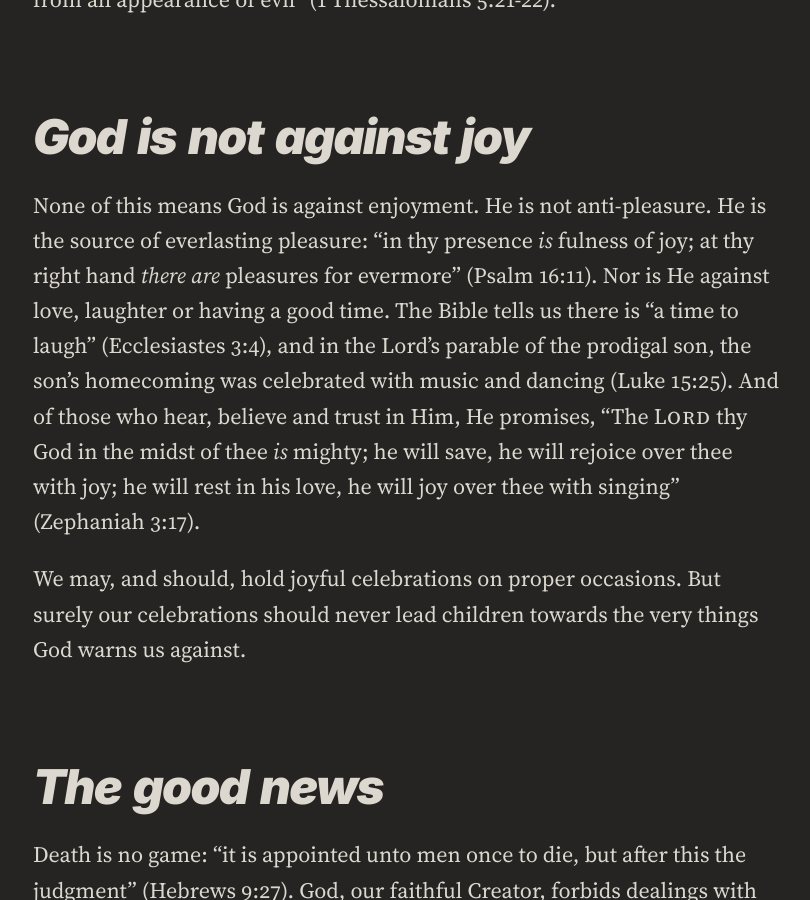
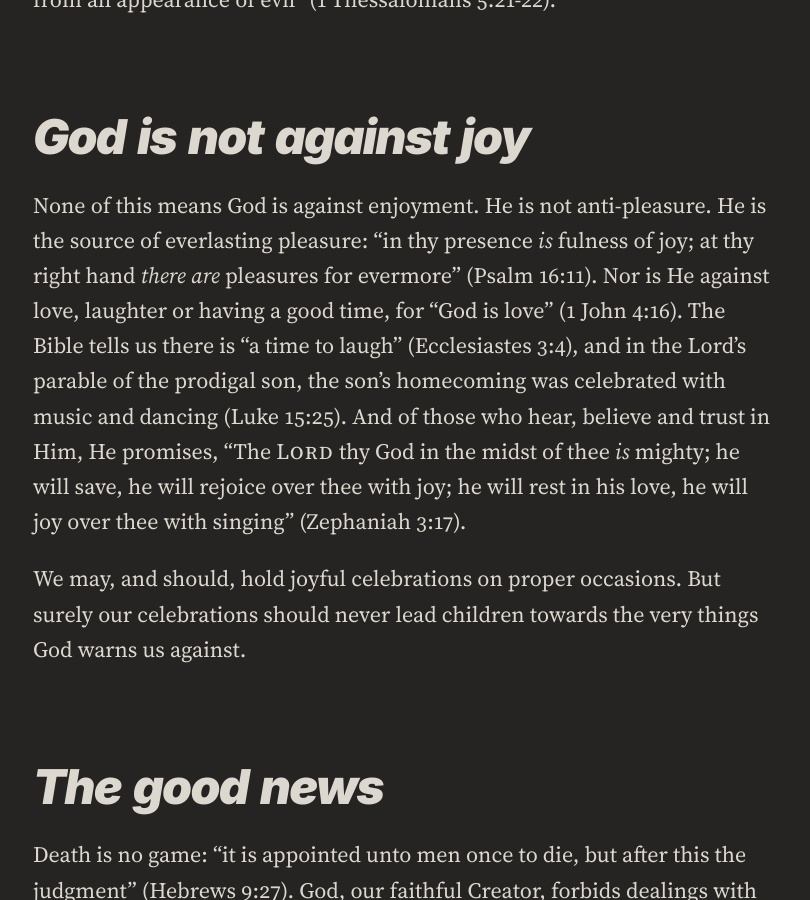
Before and after one commit to ForestWalkUK/truthpeaceandlove, a Jekyll site: the page built from _posts/2026-10-30-afraid-of-the-dark-halloween-light-of-the-world.md, in a window 1280 px wide and 900 px high, scrolled down 3763 px. Shown: the whole window, without its empty margins (15-825 px from the left). Built offline with Jekyll 4.4.1, drawn with Linux system fonts in a browser that asks for light colours; some of the changed text lies outside the part shown.

Commit message:
Added Scripture
“God is love” (1 John 4:16)

Also adjusted AI ratings

```diff
--- a/_posts/2026-10-30-afraid-of-the-dark-halloween-light-of-the-world.md
+++ b/_posts/2026-10-30-afraid-of-the-dark-halloween-light-of-the-world.md
@@ -5,9 +5,9 @@ gauges:
   direction: 1
   ideas: 1
   scripture: 4
-  drafting: 4
+  drafting: 3
   revision: 1
-  checking: 0
+  checking: 1
 ---
 *By Carl H, written with the help of Claude, an AI assistant made by Anthropic. See the note at the end for how.*
 
@@ -39,7 +39,7 @@ Some would say that cartoon ghosts and jokey witches simply make fun of evil. Bu
 
 ## God is not against joy
 
-None of this means God is against enjoyment. He is not anti-pleasure. He is the source of everlasting pleasure: “in thy presence *is* fulness of joy; at thy right hand *there are* pleasures for evermore” (Psalm 16:11). Nor is He against love, laughter or having a good time. The Bible tells us there is “a time to laugh” (Ecclesiastes 3:4), and in the Lord’s parable of the prodigal son, the son’s homecoming was celebrated with music and dancing (Luke 15:25). And of those who hear, believe and trust in Him, He promises, “The LORD thy God in the midst of thee *is* mighty; he will save, he will rejoice over thee with joy; he will rest in his love, he will joy over thee with singing” (Zephaniah 3:17).
+None of this means God is against enjoyment. He is not anti-pleasure. He is the source of everlasting pleasure: “in thy presence *is* fulness of joy; at thy right hand *there are* pleasures for evermore” (Psalm 16:11). Nor is He against love, laughter or having a good time, for “God is love” (1 John 4:16). The Bible tells us there is “a time to laugh” (Ecclesiastes 3:4), and in the Lord’s parable of the prodigal son, the son’s homecoming was celebrated with music and dancing (Luke 15:25). And of those who hear, believe and trust in Him, He promises, “The LORD thy God in the midst of thee *is* mighty; he will save, he will rejoice over thee with joy; he will rest in his love, he will joy over thee with singing” (Zephaniah 3:17).
 
 We may, and should, hold joyful celebrations on proper occasions. But surely our celebrations should never lead children towards the very things God warns us against.
 
```
